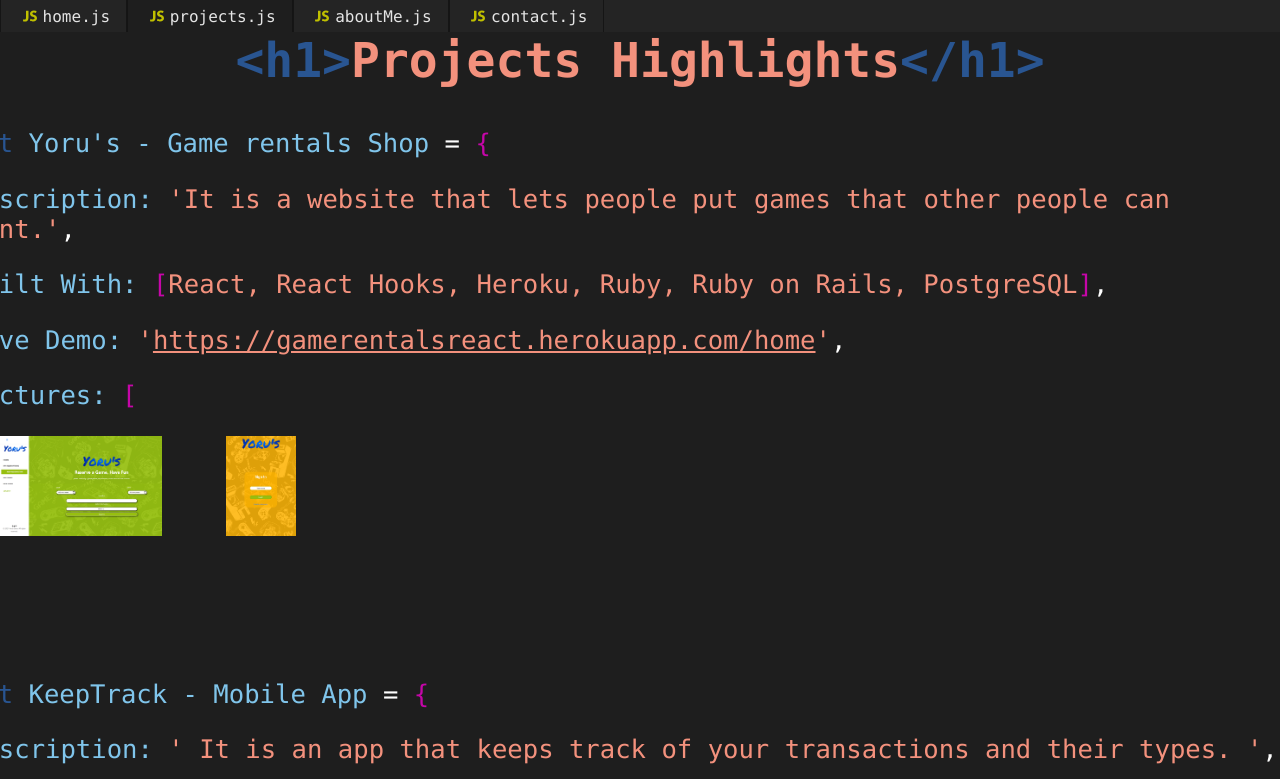
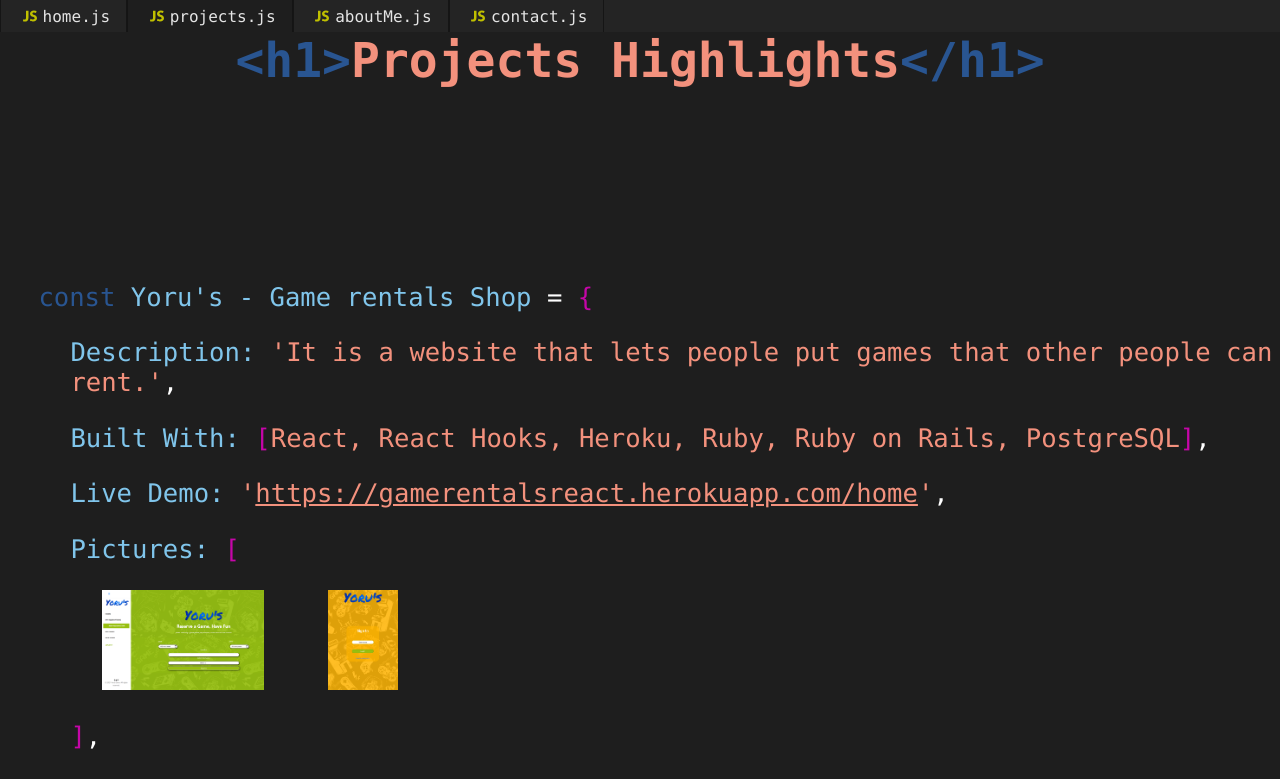
Before and after one commit to jmontanholi/newPortfolio-React, a React (Create React App) app: page /projects in a window 1280 px wide. Shown: the top 779 px of the page. Built offline with nearby package versions, Linux system fonts and the light colour scheme.

Commit message:
Fix margins on 1024px in projectsSection

```diff
--- a/src/assets/stylesheets/projectsSection.module.scss
+++ b/src/assets/stylesheets/projectsSection.module.scss
@@ -24,5 +24,5 @@
 }
 
 .projectsDiv {
-  margin: 8% 0 0 -5%;
+  margin: 20% 0 0 calc(5% - 2vw);
 }
```
